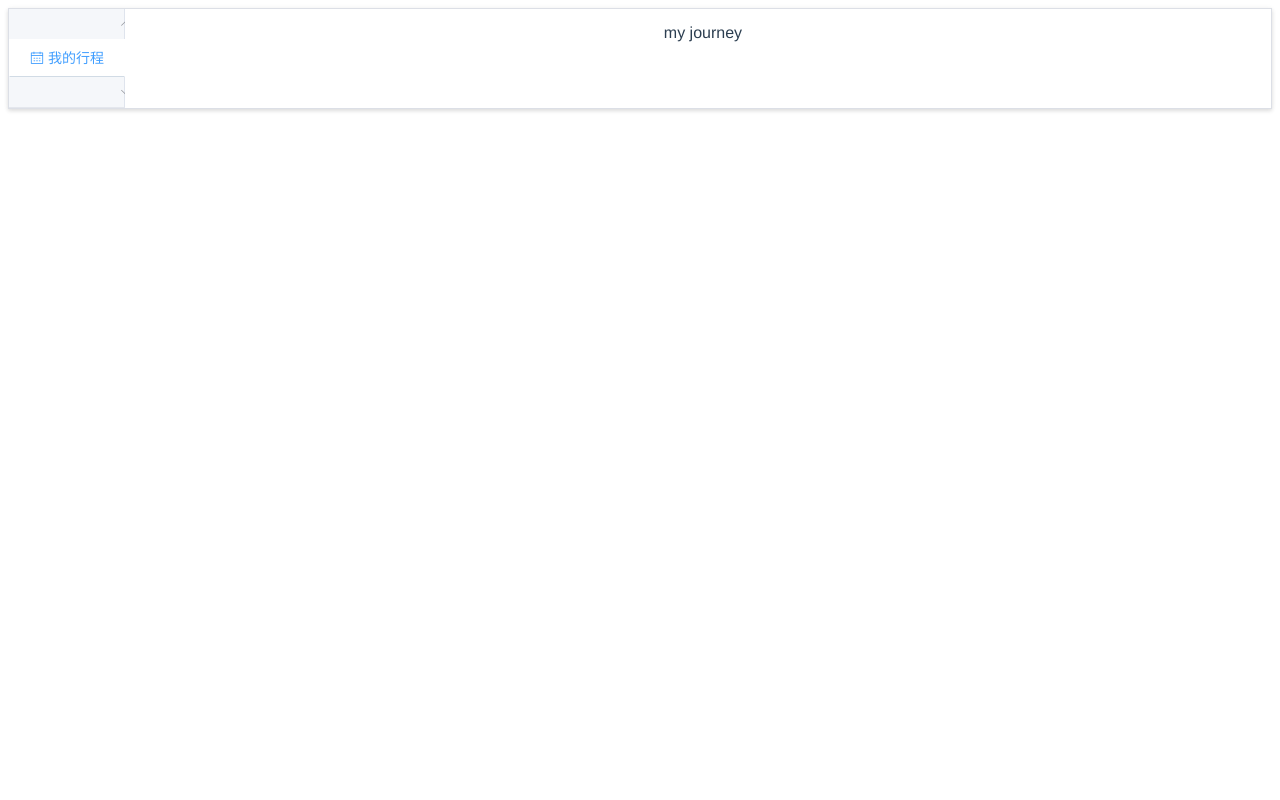
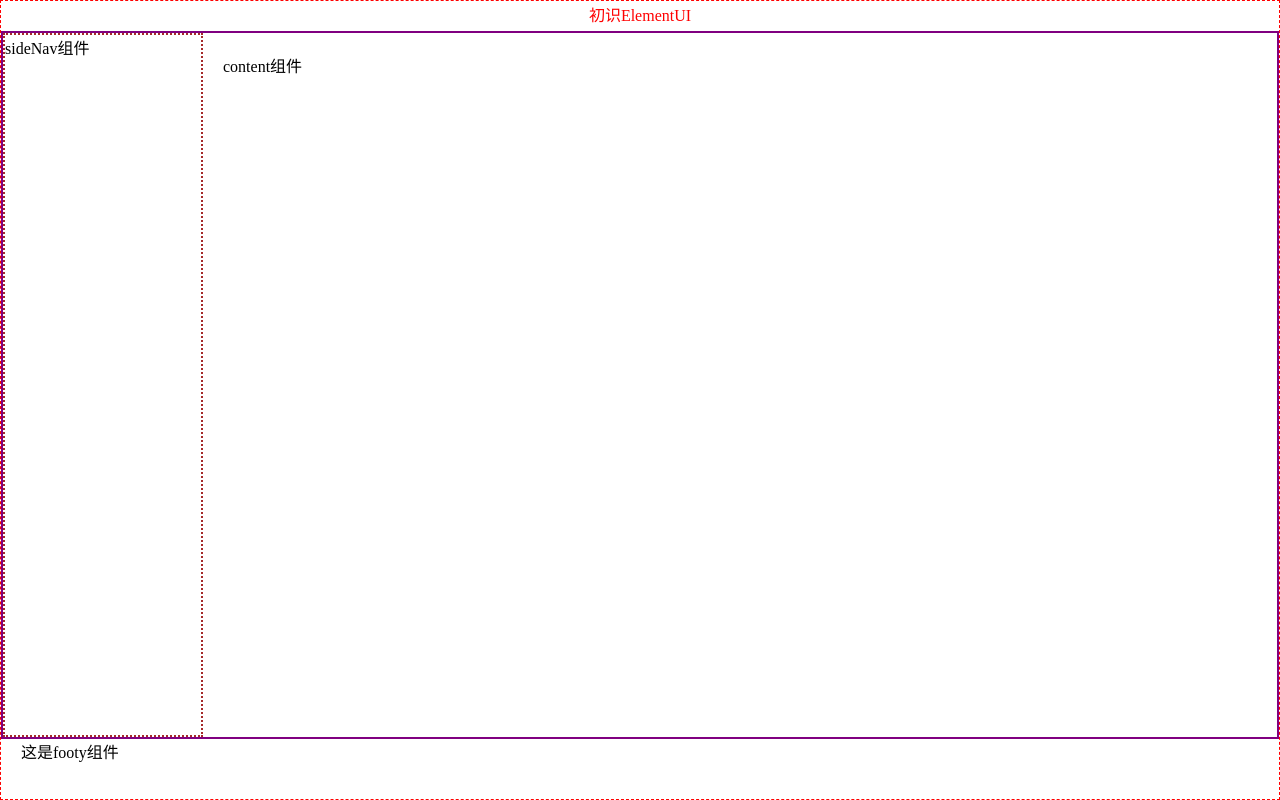
Before and after one commit to nansio/learning, a Vue app in the folder elements/: page / in a window 1280 px wide. Built offline with nearby package versions, Linux system fonts and the light colour scheme.

Commit message:
learn Element Container

```diff
--- a/elements/src/App.vue
+++ b/elements/src/App.vue
@@ -1,46 +1,38 @@
 <template>
   <div id="app">
-    <el-tabs v-model="activeTabName"
-      type="border-card"
-      @tab-click="tabClick"
-      tab-position="left"
-      >
-      <el-tab-pane
-        key=Tabs
-        name=tabs>
-        <span slot="label">
-          <i class="el-icon-date"></i>
-          我的行程
-        </span>
-        my journey
-      </el-tab-pane>
-    </el-tabs>
+    <el-container>
+        <el-header class="heady" style="height:30px;">
+          初识ElementUI
+        </el-header>
+        <el-container class="mainy">
+          <el-aside width="200px" class="sideNav">
+            <side-nav />
+          </el-aside>
+          <el-main class="content">
+            <contenty />
+          </el-main>
+        </el-container>
+        <el-footer class="footy">
+          <footy />
+        </el-footer>
+
+    </el-container>
 
   </div>
 </template>
 
 <script>
 
+import SideNav from './components/sideNav'
+import Contenty from './components/content'
+import Footy from './components/footy'
+
 export default {
   name: 'App',
-  data(){
-    return {
-      items: [
-        {
-          key: 'Tabs', label: 'Tabs标签页', name: 'tabs'
-        },
-        {
-          key: 'ToolTip', label: 'ToolTip文字提示', name: 'tooltips'
-        },
-        {
-          key: 'NavMenu', label: 'NavMenu导航菜单', name: 'navmenu'
-        },
-      ],
-      activeTabName: 'tabs'
-    }
-  },
   components: {
-
+    SideNav,
+    Contenty,
+    Footy
   },
   methods: {
     tabClick(tab){
@@ -51,11 +43,28 @@ export default {
 </script>
 
 <style>
+html,body{
+  margin: 0; padding: 0;
+  height: 100%;
+}
 #app {
-  font-family: Avenir, Helvetica, Arial, sans-serif;
-  -webkit-font-smoothing: antialiased;
-  -moz-osx-font-smoothing: grayscale;
+  box-sizing: border-box;
+  border: 1px dashed red;
+  height: 100%;
+}
+.heady{
   text-align: center;
-  color: #2c3e50;
+  line-height: 30px;
+  color:red;
+}
+.el-container{
+  height: 100%;
+}
+.mainy{
+  height: calc(100% - 120px);
+  border: 2px solid purple;
+}
+.sideNav{
+  border:2px dotted brown;
 }
 </style>
--- /dev/null
+++ b/elements/src/components/content.vue
@@ -0,0 +1,15 @@
+<template>
+  <div class="contentVue">
+      content组件
+  </div>
+</template>
+
+<script>
+export default {
+
+}
+</script>
+
+<style>
+
+</style>
--- /dev/null
+++ b/elements/src/components/footy.vue
@@ -0,0 +1,15 @@
+<template>
+  <div class="footyVue">
+      这是footy组件
+  </div>
+</template>
+
+<script>
+export default {
+
+}
+</script>
+
+<style>
+
+</style>
--- /dev/null
+++ b/elements/src/components/sideNav.vue
@@ -0,0 +1,30 @@
+<template>
+  <div class="sideNavVue">
+      sideNav组件
+  </div>
+</template>
+
+<script>
+export default {
+    data(){
+        return {
+        items: [
+            {
+            key: 'Tabs', label: 'Tabs标签页', name: 'tabs'
+            },
+            {
+            key: 'ToolTip', label: 'ToolTip文字提示', name: 'tooltips'
+            },
+            {
+            key: 'NavMenu', label: 'NavMenu导航菜单', name: 'navmenu'
+            },
+        ],
+        activeTabName: 'tabs'
+        }
+    },
+}
+</script>
+
+<style>
+
+</style>
```
